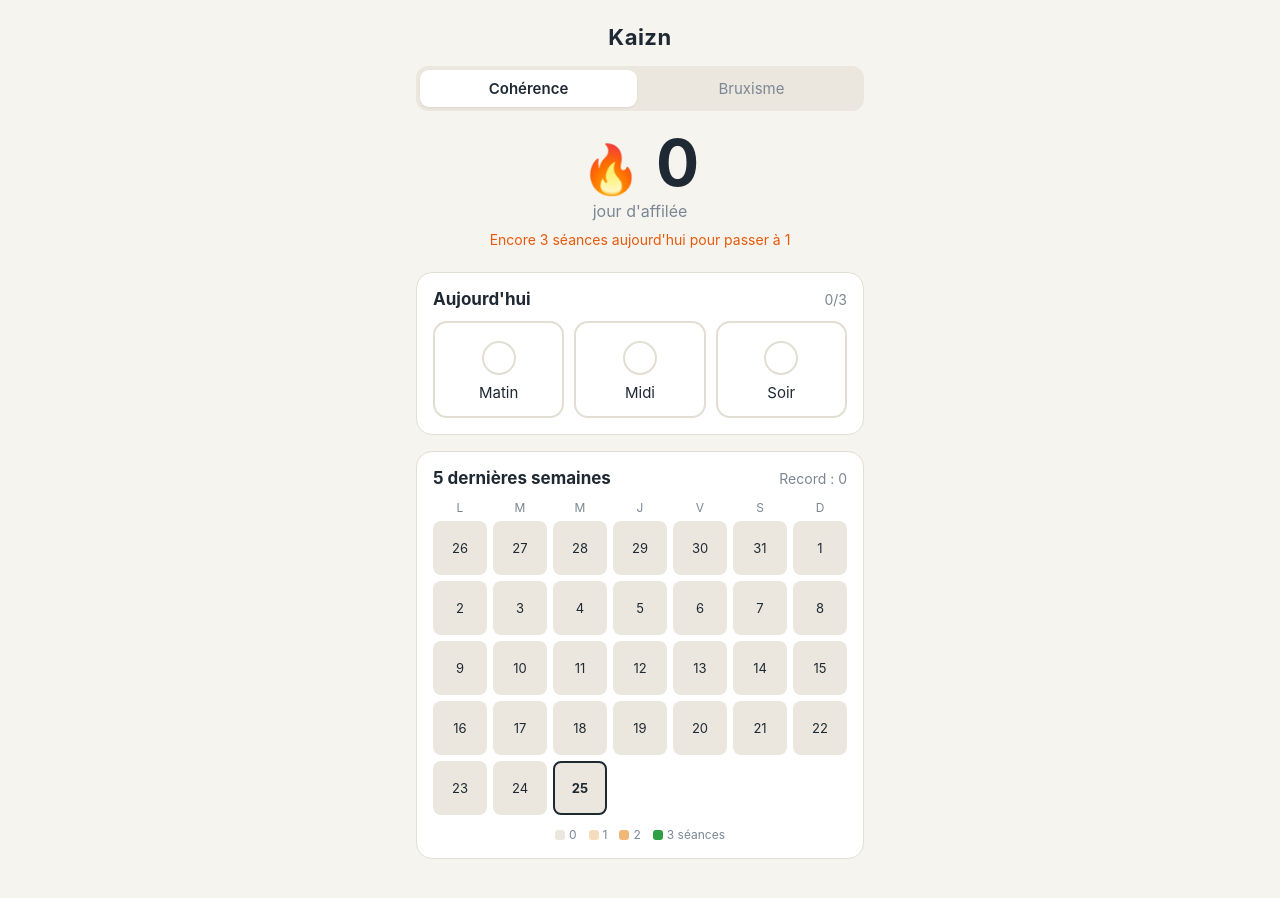
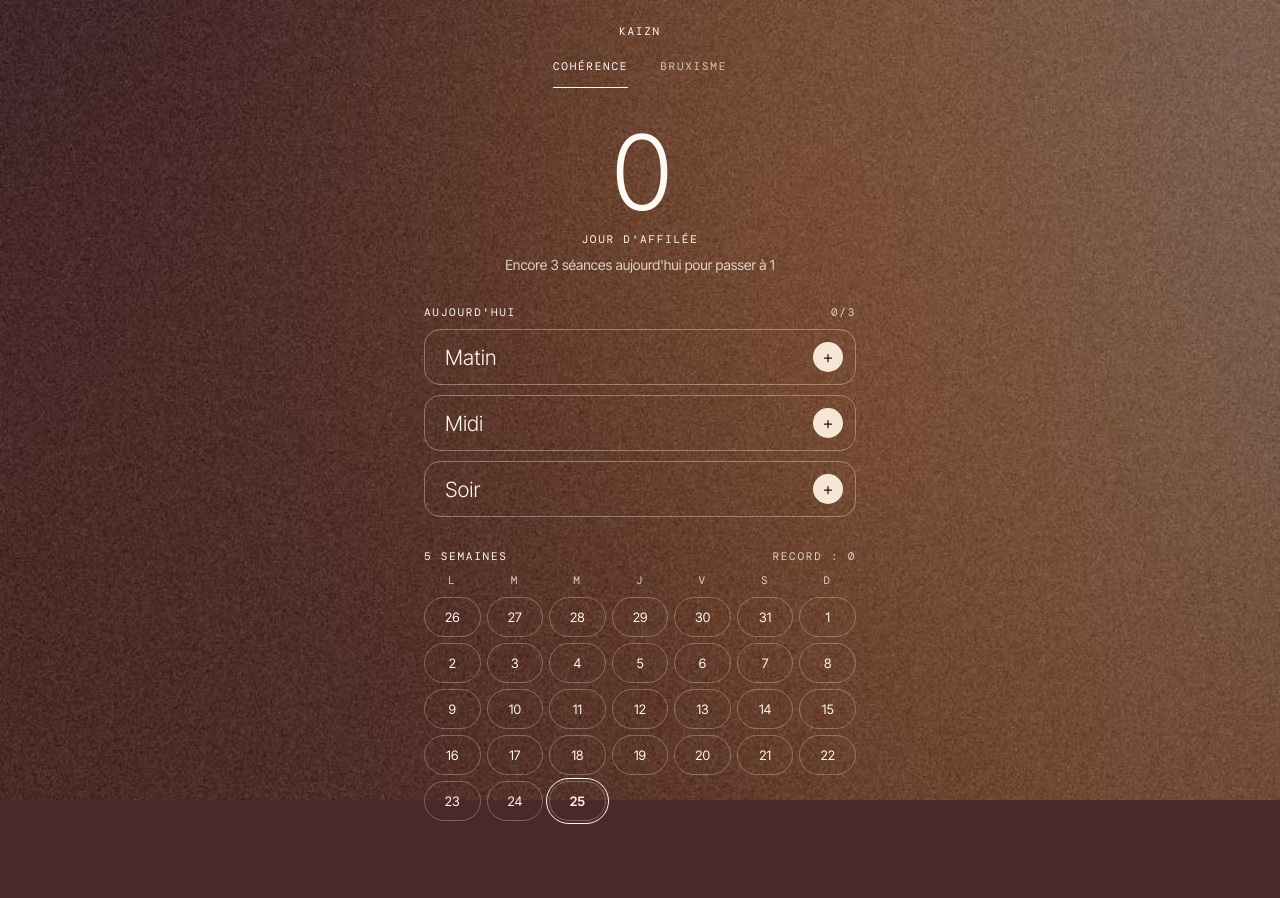
Before and after one commit to marionprs/coherence, a plain HTML site: page index.html in a window 1280 px wide. After the commit the page ends 853 px from the top, so only its background shows below. Drawn offline with nearby package versions, Linux system fonts and the light colour scheme.

Commit message:
Nouvelle direction artistique « Ambre » (#1)
Co-Authored-By: Claude Sonnet 5.5 <noreply@anthropic.com>
Claude-Session: https://claude.ai/code/session_01HqVKNybFRPwLvhNe3p8E19

```diff
--- a/index.html
+++ b/index.html
@@ -6,106 +6,108 @@
   <meta name="apple-mobile-web-app-capable" content="yes">
   <meta name="mobile-web-app-capable" content="yes">
   <meta name="apple-mobile-web-app-title" content="Kaizn">
+  <meta name="theme-color" content="#4a2a28">
   <title>Kaizn</title>
+  <link rel="preconnect" href="https://fonts.googleapis.com">
+  <link rel="preconnect" href="https://fonts.gstatic.com" crossorigin>
+  <link rel="stylesheet" href="https://fonts.googleapis.com/css2?family=DM+Mono&family=Inter+Tight:wght@300;400;500;600&display=swap">
   <style>
+    /* ============ DA « Ambre » : fond grainé, crème, typo fine ============ */
     :root {
-      --bg: #f6f4ef;
-      --carte: #ffffff;
-      --texte: #1f2933;
-      --discret: #7b8794;
-      --bordure: #e3ded3;
-      --vide: #ebe7de;
-      --flamme: #e8590c;
-      --partiel-clair: #f6dcbd;
-      --partiel: #f0b878;
-      --valide: #2f9e44;
-      --bleu: #3b82c4;
-    }
-    @media (prefers-color-scheme: dark) {
-      :root {
-        --bg: #14161a; --carte: #1e2127; --texte: #eef0f2; --discret: #8a929c;
-        --bordure: #2f333b; --vide: #2a2e35; --partiel-clair: #4a3a2a; --partiel: #8a5a2b;
-      }
+      color-scheme: dark;
+      --fond: #4a2a28;
+      --texte: #fff9f3;
+      --creme: #f6e6d6;
+      --encre: #43251f;
+      --discret: rgba(255, 249, 243, .78);
+      --bordure: rgba(255, 249, 243, .28);
+      --grille: rgba(255, 249, 243, .16);
+      --peche: #ffbfa0;
+      --police: "Inter Tight", -apple-system, BlinkMacSystemFont, "Segoe UI", system-ui, sans-serif;
+      --mono: "DM Mono", ui-monospace, Menlo, monospace;
     }
     * { box-sizing: border-box; }
+    html { background: var(--fond); }
     body {
-      margin: 0 auto; max-width: 480px;
-      padding: calc(env(safe-area-inset-top) + 24px) 16px calc(env(safe-area-inset-bottom) + 32px);
-      font-family: -apple-system, BlinkMacSystemFont, "Segoe UI", system-ui, sans-serif;
-      background: var(--bg); color: var(--texte);
+      margin: 0 auto; max-width: 480px; min-height: 100vh;
+      padding: calc(env(safe-area-inset-top) + 24px) 24px calc(env(safe-area-inset-bottom) + 32px);
+      font-family: var(--police); color: var(--texte);
       -webkit-tap-highlight-color: transparent;
     }
+    /* Fond fixe : un calque à part, car background-attachment: fixed ne marche pas sur iPhone */
+    body::before {
+      content: ""; position: fixed; top: 0; right: 0; left: 0; height: 100lvh; z-index: -1;
+      background: var(--fond) url("fond-ambre.jpg") center / cover no-repeat;
+    }
+    button { appearance: none; font: inherit; color: inherit; cursor: pointer; padding: 0; background: transparent; }
+    button:focus-visible { outline: 2px solid var(--texte); outline-offset: 2px; }
+
+    /* Petites capitales espacées (marque, onglets, titres) */
+    .marque, .onglet, .streak-label, .titre-section, .jours-semaine, .nav-jour span {
+      font-family: var(--mono); font-size: 11px; font-weight: 400; letter-spacing: .16em; text-transform: uppercase;
+    }
+
+    /* --- En-tête & onglets --- */
+    .marque { text-align: center; margin-bottom: 6px; }
+    .onglets { display: flex; justify-content: center; gap: 32px; margin-bottom: 32px; }
+    .onglet { height: 44px; border: 0; border-bottom: 1px solid transparent; opacity: .7; }
+    .onglet.actif { border-bottom-color: var(--texte); opacity: 1; }
+    .vue { display: flex; flex-direction: column; gap: 32px; }
+    .vue[hidden] { display: none; }
 
     /* --- Bloc streak --- */
-    .streak { text-align: center; margin-bottom: 24px; }
-    .streak-nombre { font-size: 64px; font-weight: 700; line-height: 1; }
-    .streak-nombre span { font-size: 48px; }
-    .streak-label { color: var(--discret); margin-top: 6px; }
-    .streak-conseil { margin-top: 10px; font-size: 14px; color: var(--flamme); min-height: 1.2em; }
+    .streak { text-align: center; }
+    .streak-nombre { font-size: 104px; font-weight: 300; line-height: 1; letter-spacing: -.04em; }
+    .streak-nombre b { font-weight: inherit; }
+    .streak-label { margin-top: 8px; }
+    .streak-conseil { margin-top: 10px; font-size: 14px; color: var(--discret); min-height: 1.2em; }
 
-    /* --- Cartes --- */
-    .carte { background: var(--carte); border: 1px solid var(--bordure); border-radius: 16px; padding: 16px; margin-bottom: 16px; }
-    .carte-titre { display: flex; justify-content: space-between; align-items: baseline; margin: 0 0 12px; font-size: 17px; }
-    .carte-titre small { color: var(--discret); font-weight: 400; font-size: 14px; }
+    /* --- Titres de section --- */
+    .titre-section { display: flex; justify-content: space-between; align-items: baseline; gap: 12px; margin: 0 0 10px; }
+    .titre-section small { font: inherit; color: var(--discret); text-align: right; }
 
     /* --- Les 3 séances --- */
-    .seances { display: grid; grid-template-columns: repeat(3, 1fr); gap: 10px; }
+    .seances { display: flex; flex-direction: column; gap: 10px; }
     .seance {
-      appearance: none; border: 2px solid var(--bordure); background: transparent; color: var(--texte);
-      border-radius: 14px; padding: 18px 0 14px; font: inherit; font-size: 15px; cursor: pointer;
-      display: flex; flex-direction: column; align-items: center; gap: 8px;
+      height: 56px; display: flex; justify-content: space-between; align-items: center; padding: 0 12px 0 20px;
+      border: 1px solid rgba(255, 249, 243, .35); border-radius: 16px; font-size: 21px; font-weight: 300;
     }
     .seance .coche {
-      width: 34px; height: 34px; border-radius: 50%; border: 2px solid var(--bordure);
-      display: grid; place-items: center; font-size: 18px; color: transparent;
+      width: 30px; height: 30px; border-radius: 50%; display: grid; place-items: center;
+      font-size: 17px; font-weight: 400; background: var(--creme); color: var(--encre);
     }
-    .seance.faite { border-color: var(--valide); }
-    .seance.faite .coche { background: var(--valide); border-color: var(--valide); color: #fff; }
+    .seance.faite { border-color: rgba(255, 249, 243, .6); background: rgba(246, 230, 214, .14); }
 
-    /* --- Calendrier --- */
-    .jours-semaine, .calendrier { display: grid; grid-template-columns: repeat(7, 1fr); gap: 6px; }
-    .jours-semaine { color: var(--discret); font-size: 12px; text-align: center; margin-bottom: 6px; }
-    .jour {
-      appearance: none; border: 2px solid transparent; aspect-ratio: 1; border-radius: 8px; padding: 0;
-      background: var(--vide); color: var(--texte); font: inherit; font-size: 13px; cursor: pointer;
-    }
-    .jour.n1 { background: var(--partiel-clair); }
-    .jour.n2 { background: var(--partiel); }
-    .jour.n3 { background: var(--valide); color: #fff; }
-    .jour.aujourdhui { font-weight: 700; }
-    .jour.selection { border-color: var(--texte); }
+    /* --- Calendrier : pastilles plus ou moins colorées (0 à 3 séances) --- */
+    .jours-semaine, .calendrier { display: grid; grid-template-columns: repeat(7, minmax(0, 1fr)); gap: 6px; }
+    .jours-semaine { color: var(--discret); text-align: center; margin-bottom: 10px; }
+    .jour { height: 40px; border: 1px solid var(--bordure); border-radius: 999px; font-size: 13px; }
+    .jour.n1 { background: rgba(246, 230, 214, .12); }
+    .jour.n2 { background: rgba(246, 230, 214, .28); border-color: rgba(255, 249, 243, .4); }
+    .jour.n3 { background: var(--creme); border-color: rgba(255, 249, 243, .6); color: var(--encre); }
+    .jour.aujourdhui { font-weight: 600; }
+    .jour.selection { outline: 1px solid var(--texte); outline-offset: 2px; }
     .jour.futur { visibility: hidden; }
-    .legende { display: flex; gap: 12px; justify-content: center; margin-top: 12px; font-size: 12px; color: var(--discret); }
-    .legende i { display: inline-block; width: 10px; height: 10px; border-radius: 3px; margin-right: 4px; vertical-align: -1px; }
-
-    /* --- En-tête & onglets --- */
-    .marque { text-align: center; font-size: 22px; font-weight: 700; letter-spacing: .5px; margin-bottom: 16px; }
-    .onglets { display: grid; grid-template-columns: 1fr 1fr; gap: 6px; background: var(--vide); border-radius: 12px; padding: 4px; margin-bottom: 20px; }
-    .onglet { appearance: none; border: 0; background: transparent; color: var(--discret); font: inherit; font-size: 15px; padding: 9px 0; border-radius: 9px; cursor: pointer; }
-    .onglet.actif { background: var(--carte); color: var(--texte); font-weight: 600; box-shadow: 0 1px 2px rgba(0,0,0,.08); }
-    .vue[hidden] { display: none; }
 
     /* --- Navigation entre les jours (bruxisme) --- */
-    .nav-jour { display: flex; justify-content: space-between; align-items: center; margin-bottom: 16px; }
-    .nav-jour button { appearance: none; border: 1px solid var(--bordure); background: var(--carte); color: var(--texte); width: 40px; height: 40px; border-radius: 12px; font-size: 20px; cursor: pointer; }
-    .nav-jour button:disabled { opacity: .3; cursor: default; }
-    .nav-jour span { font-weight: 600; }
+    .nav-jour { display: flex; justify-content: space-between; align-items: center; margin-bottom: -8px; }
+    .nav-jour button { border: 0; width: 44px; height: 44px; font-size: 22px; }
+    .nav-jour button:disabled { opacity: .35; cursor: default; }
 
     /* --- Saisie des scores 0-10 --- */
-    .question { margin: 0 0 4px; font-size: 16px; font-weight: 600; }
-    .echelle { color: var(--discret); font-size: 12px; margin-bottom: 10px; }
-    .notes { display: grid; grid-template-columns: repeat(11, 1fr); gap: 4px; }
-    .note { appearance: none; border: 1px solid var(--bordure); background: transparent; color: var(--texte); font: inherit; font-size: 13px; padding: 10px 0; border-radius: 8px; cursor: pointer; }
-    .notes.sommeil .note.sel { background: var(--bleu); border-color: var(--bleu); color: #fff; }
-    .notes.machoire .note.sel { background: var(--flamme); border-color: var(--flamme); color: #fff; }
-    .sous-ligne { color: var(--discret); font-size: 13px; margin-top: 8px; min-height: 1.2em; }
+    .question-ligne { display: flex; flex-wrap: wrap; justify-content: space-between; align-items: baseline; gap: 4px 12px; margin-bottom: 10px; }
+    .question { margin: 0; font-size: 15px; font-weight: 500; }
+    .echelle { color: var(--discret); font-size: 14px; }
+    .notes { display: grid; grid-template-columns: repeat(6, minmax(0, 1fr)); gap: 6px; }
+    .note { height: 44px; border: 1px solid var(--bordure); border-radius: 999px; font-size: 13px; }
+    .note.sel { background: var(--creme); border-color: var(--creme); color: var(--encre); }
 
     /* --- Graphiques --- */
-    .periodes { display: flex; gap: 6px; margin-bottom: 16px; }
-    .periode { appearance: none; border: 1px solid var(--bordure); background: var(--carte); color: var(--discret); font: inherit; font-size: 13px; padding: 6px 14px; border-radius: 999px; cursor: pointer; }
-    .periode.actif { background: var(--texte); border-color: var(--texte); color: var(--bg); }
+    .periodes { display: flex; gap: 8px; }
+    .periode { height: 44px; padding: 0 16px; border: 1px solid var(--bordure); border-radius: 999px; font-size: 13px; }
+    .periode.actif { background: var(--creme); border-color: var(--creme); color: var(--encre); }
     .graph svg { width: 100%; height: auto; display: block; }
-    .graph .grille { stroke: var(--bordure); stroke-width: 1; }
+    .graph .grille { stroke: var(--grille); stroke-width: 1; }
     .graph .axe { fill: var(--discret); font-size: 10px; }
     .graph .vide { fill: var(--discret); font-size: 12px; text-anchor: middle; }
   </style>
@@ -120,26 +122,20 @@
 
   <div class="vue" id="vue-coherence">
   <section class="streak">
-    <div class="streak-nombre"><span>🔥</span> <b id="streak">0</b></div>
+    <div class="streak-nombre"><b id="streak">0</b></div>
     <div class="streak-label" id="streak-label">jour d'affilée</div>
     <div class="streak-conseil" id="conseil"></div>
   </section>
 
-  <section class="carte">
-    <h2 class="carte-titre"><span id="titre-jour">Aujourd'hui</span><small id="compteur">0/3</small></h2>
+  <section>
+    <h2 class="titre-section"><span id="titre-jour">Aujourd'hui</span><small id="compteur">0/3</small></h2>
     <div class="seances" id="seances"></div>
   </section>
 
-  <section class="carte">
-    <h2 class="carte-titre"><span>5 dernières semaines</span><small id="record">Record : 0</small></h2>
+  <section>
+    <h2 class="titre-section"><span>5 semaines</span><small id="record">Record : 0</small></h2>
     <div class="jours-semaine"><span>L</span><span>M</span><span>M</span><span>J</span><span>V</span><span>S</span><span>D</span></div>
     <div class="calendrier" id="calendrier"></div>
-    <div class="legende">
-      <span><i style="background:var(--vide)"></i>0</span>
-      <span><i style="background:var(--partiel-clair)"></i>1</span>
-      <span><i style="background:var(--partiel)"></i>2</span>
-      <span><i style="background:var(--valide)"></i>3 séances</span>
-    </div>
   </section>
   </div>
 
@@ -150,27 +146,31 @@
       <button id="btn-jour-suivant" onclick="changerJourBrux(1)" aria-label="Jour suivant">›</button>
     </div>
 
-    <section class="carte">
-      <h3 class="question">Qualité du sommeil</h3>
-      <div class="echelle">0 = très mauvaise · 10 = excellente</div>
-      <div class="notes sommeil" id="notes-sommeil"></div>
+    <section>
+      <div class="question-ligne">
+        <h3 class="question">Qualité du sommeil</h3>
+        <span class="echelle">0 mauvaise · 10 excellente</span>
+      </div>
+      <div class="notes" id="notes-sommeil"></div>
     </section>
 
-    <section class="carte">
-      <h3 class="question">Mâchoire tendue</h3>
-      <div class="echelle">0 = détendue · 10 = très tendue</div>
-      <div class="notes machoire" id="notes-machoire"></div>
+    <section>
+      <div class="question-ligne">
+        <h3 class="question">Mâchoire tendue</h3>
+        <span class="echelle">0 détendue · 10 tendue</span>
+      </div>
+      <div class="notes" id="notes-machoire"></div>
     </section>
 
     <div class="periodes" id="periodes"></div>
 
-    <section class="carte graph">
-      <h2 class="carte-titre"><span>Qualité du sommeil</span><small id="moy-sommeil"></small></h2>
+    <section class="graph">
+      <h2 class="titre-section"><span>Sommeil</span><small id="moy-sommeil"></small></h2>
       <div id="graph-sommeil"></div>
     </section>
 
-    <section class="carte graph">
-      <h2 class="carte-titre"><span>Mâchoire tendue</span><small id="moy-machoire"></small></h2>
+    <section class="graph">
+      <h2 class="titre-section"><span>Mâchoire</span><small id="moy-machoire"></small></h2>
       <div id="graph-machoire"></div>
     </section>
   </div>
@@ -285,7 +285,7 @@ function afficher() {
   const s = seancesDu(jourSelectionne);
   document.getElementById("seances").innerHTML = SEANCES.map((nom, i) => `
     <button class="seance ${s[i] ? "faite" : ""}" onclick="basculer(${i})" aria-pressed="${s[i]}">
-      <span class="coche">✓</span>${nom}
+      <span>${nom}</span><span class="coche" aria-hidden="true">${s[i] ? "✓" : "+"}</span>
     </button>`).join("");
 
   // Calendrier : 5 semaines, du lundi d'il y a 4 semaines au dimanche de cette semaine
@@ -299,7 +299,7 @@ function afficher() {
     if (cle === aujourdhui) classes.push("aujourdhui");
     if (cle === jourSelectionne) classes.push("selection");
     if (cle > aujourdhui) classes.push("futur");
-    html += `<button class="${classes.join(" ")}" onclick="selectionner('${cle}')">${d.getDate()}</button>`;
+    html += `<button class="${classes.join(" ")}" onclick="selectionner('${cle}')" aria-label="${d.getDate()}/${d.getMonth() + 1} : ${nbFaites(cle)} séance(s) sur ${OBJECTIF}">${d.getDate()}</button>`;
   }
   document.getElementById("calendrier").innerHTML = html;
   document.getElementById("record").textContent = `Record : ${meilleurStreak()}`;
@@ -320,8 +320,8 @@ let donneesBrux = chargerBrux();
 let jourBrux = cleDuJour(new Date());
 let periodeBrux = 30; // nombre de jours affichés sur les graphiques
 const MESURES = {
-  sommeil:  { couleur: "var(--bleu)" },
-  machoire: { couleur: "var(--flamme)" },
+  sommeil:  { couleur: "var(--creme)" },
+  machoire: { couleur: "var(--peche)" },
 };
 
 // Cliquer sur le score déjà choisi l'efface
@@ -345,7 +345,7 @@ function changerPeriode(n) { periodeBrux = n; afficherBrux(); }
 // ============ 8. Bruxisme : graphiques ============
 // Courbe SVG : un point par jour renseigné, la ligne se coupe quand un jour est manquant
 function graphiqueSVG(mesure) {
-  const L = 400, H = 170, gauche = 26, droite = 10, haut = 10, bas = 22;
+  const L = 400, H = 130, gauche = 26, droite = 10, haut = 10, bas = 22;
   const larg = L - gauche - droite, haut_ = H - haut - bas;
   const n = periodeBrux;
   const fin = new Date();
```
Also changed, not shown: fond-ambre.jpg (added).
